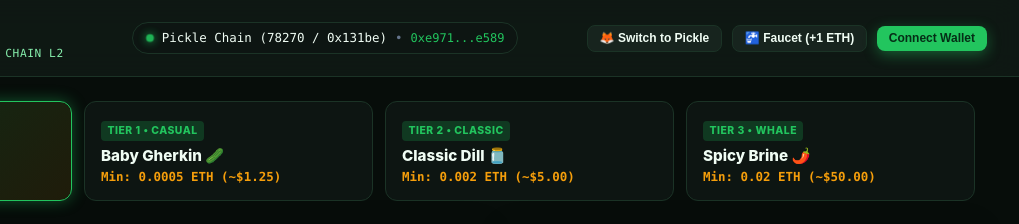
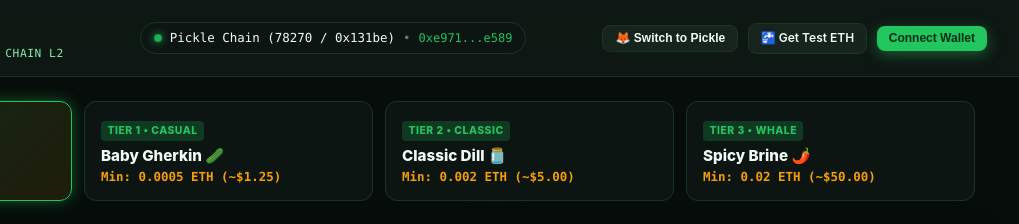
Before and after one commit to PicklePots/picklepots, a website: page index.html in a window 1280 px wide. Shown: the top 224 px of the page, 261-1280 px from the left. Drawn offline with Linux system fonts and the light colour scheme.

Commit message:
Replace simulated faucet with link to the real Pickle Chain faucet
Co-Authored-By: Claude Sonnet 5.5 <noreply@anthropic.com>
Claude-Session: https://claude.ai/code/session_01H9jE3ePKcSg9X7XLxSKAka

```diff
--- a/index.html
+++ b/index.html
@@ -717,7 +717,7 @@
 
       <div class="header-actions">
         <button class="btn btn-secondary btn-sm" onclick="addPickleNetwork()">🦊 Switch to Pickle</button>
-        <button class="btn btn-secondary btn-sm" onclick="claimFaucet()">🚰 Faucet (+1 ETH)</button>
+        <a class="btn btn-secondary btn-sm" href="https://faucet.picklechain.xyz" target="_blank" rel="noopener noreferrer" style="text-decoration:none;">🚰 Get Test ETH</a>
         <button class="btn btn-primary btn-sm" id="connectWalletBtn" onclick="toggleWallet()">Connect Wallet</button>
       </div>
     </div>
@@ -1137,12 +1137,6 @@
       showToast("🥒 Pickle Dropped in " + tier.name);
     }
 
-    function claimFaucet() {
-      userBalance += 1.0;
-      document.getElementById('userBalanceText').innerText = userBalance.toFixed(3) + " ETH";
-      showToast("🚰 +1.000 ETH test funds added");
-    }
-
     setInterval(() => {
       const s = tierStates[currentTier];
       if (s.timeLeftMs > 0) {
```
